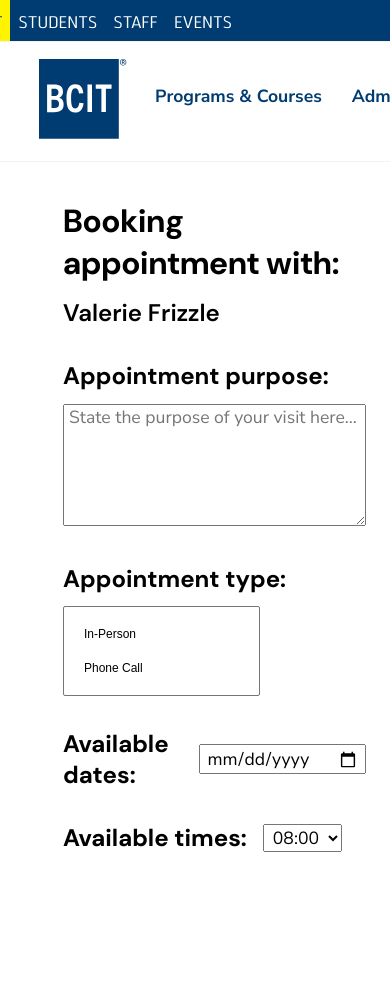
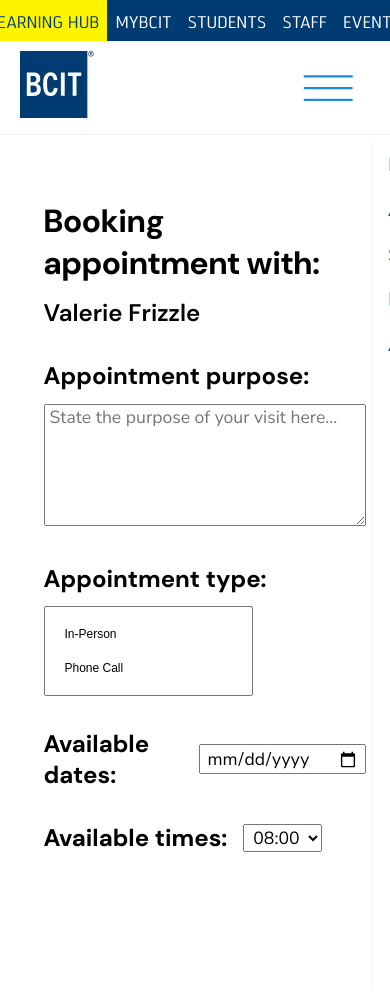
Before and after one commit to Gabe-CIT/TermProject, a Flask app: template templates/testbooking.html in a window 390 px wide. Run offline with Flask 3, Linux system fonts and the light colour scheme; the template is opened without the code that fills it, so the values that code supplies are empty; some libraries are stand-ins or nearby versions.

Commit message:
Made header responsive

```diff
--- a/static/css/base.css
+++ b/static/css/base.css
@@ -67,10 +67,14 @@ a {
 }
 
 /* Header section */
+.hamburger {
+    display: none;
+}
+
 .default {
     top: 0;
     position: fixed;
-    width: 100vw;
+    width: 100%;
     border-bottom: var(--grey-border);
     background-color: white;
     z-index: 1;
@@ -94,7 +98,7 @@ a {
 .portalnav ul {
     display: flex;
     position: absolute;
-    right: 150px;
+    right: var(--margin);
     height: 100%;
 }
 
@@ -128,13 +132,15 @@ div.logo {
 }
 
 svg.logo {
-    height: 80px;
+    max-height: 80px;
+    height: 10vh;
 }
 
 .sitenav ul {
     display: flex;
     list-style: none;
     margin-top: 15px;
+    width: fit-content;
 }
 
 .sitenav li {
@@ -266,12 +272,86 @@ svg.logo {
 
 @media screen and (max-width: 900px) {
 
+    :root {
+        --margin: 5vw;
+        --header-height: 18vh;
+        --sitenav-padding-y: 2vh;
+    }
+
     /* Header */
 
-    /* .sitenav li {
-        font-size: 1.5vw;
-    } */
+    main {
+        margin-left: 5vw;
+    }
 
+    .portalnav ul {
+        width: 100%;
+        justify-content: center;
+        right: 0;
+    }
+
+    .sitenav {
+        padding: var(--sitenav-padding-y) var(--margin);
+    }
+
+    .sitenav ul {
+        flex-direction: column;
+        position: absolute;
+        top: calc(var(--header-height) + var(--sitenav-padding-y));
+        height: 100vh;
+        margin-top: 0;
+        background-color: #fff;
+        border-left: var(--grey-border);
+    }
+
+    @keyframes open-options {
+        from {
+            right: -35vw;
+        }
+
+        to {
+            opacity: 1;
+            right: 0;
+        }
+    }
+
+    @keyframes close-options {
+        0% {
+            right: 0;
+        }
+
+        80% {
+            right: -40vw;
+        }
+
+        100% {
+            opacity: 0;
+        }
+    }
+
+    .open {
+        animation: open-options 1s ease;
+        right: 0;
+    }
+
+    .closed {
+        animation: close-options 1s ease;
+        right: -40vw;
+    }
+
+    .sitenav li {
+        font-size: 1.2rem;
+    }
+
+    .hamburger {
+        height: 10vh;
+        width: auto;
+        display: block;
+        position: absolute;
+        right: 5vw;
+        top: 50%;
+        transform: translateY(-25%);
+    }
 
     /* Footer */
     .site-footer {
@@ -308,10 +388,39 @@ svg.logo {
 }
 
 
-/* @media screen and (max-width: 480px) {
+@media screen and (max-width: 768px) {
 
-    Header
+    :root {
+        --sitenav-padding-y: 1vh;
+        --header-height: 16vh;
+    }
 
+    /* Header */
 
+    .default {
+        height: var(--header-height);
+    }
 
-} */
+    .sitenav {
+        padding: var(--sitenav-padding-y) 5vw;
+    }
+
+    svg.logo {
+        height: 8vh;
+    }
+
+}
+
+@media screen and (max-width: 480px) {
+
+    /* Header */
+
+    .portalnav li {
+        text-wrap: nowrap;
+    }
+
+    .closed {
+        right: -50vw;
+    }
+
+}
--- a/templates/base.html
+++ b/templates/base.html
@@ -41,13 +41,22 @@ CSS LINKS FOR OTHER ELEMENTS FOUND IN OTHER PAGES WILL REQUIRE YOU TO ADD THEM T
                     <svg class="logo" viewBox="0 0 95 85" xmlns="https://www.w3.org/2000/svg"><path fill="#003c71" d="M0 0h84.8v84.8H0z"/><path fill="#fff" d="M8.6 56.4V27.2h7.2c6.7 0 9.7 2.2 9.7 7.6 0 3-1.3 5.1-3.8 6.2v.1c3.3 1.2 4.5 3.7 4.5 7 0 6.7-4.3 8.4-10 8.4H8.6v-.1zm7.4-17c2.5 0 4.7-.9 4.7-4.1 0-3.1-2.3-3.7-4.7-3.7h-2.7v7.8H16zm.5 12.7c3.4 0 4.8-1.2 4.8-4.3 0-3.2-1.6-4.5-4.8-4.5h-3.2v8.8h3.2zm30.9-5.2c-.9 6.5-3.6 9.9-8.9 9.9-7 0-9.3-5.7-9.3-15.1 0-8.4 2.4-14.8 9.3-14.8 5.6 0 7.8 3.5 8.6 9.4l-4.5.4c-.6-3.7-1.9-5.5-4-5.5-3 0-4.5 3.1-4.5 10.5 0 8.1 1.3 10.8 4.5 10.8 2.3 0 3.7-2.1 4.3-6.1l4.5.5zm4.1 9.5V27.2h4.8v29.2h-4.8zm14.8 0V31.6h-6v-4.4h16.8v4.4h-6v24.8h-4.8z"/><path fill="#003c71" d="M89.426 3.253c.462 0 .84-.13.84-.625 0-.478-.408-.566-.826-.566h-.64v1.19h.626zm.885 2.15l-.77-1.554H88.8v1.554h-.71V1.454h1.304c.973 0 1.572.333 1.572 1.16 0 .48-.248.858-.742 1.046l.899 1.743h-.812zM92.126 3.5c0-1.584-.99-2.86-2.716-2.86-1.743 0-2.744 1.276-2.744 2.86 0 1.627 1 2.862 2.744 2.862 1.727 0 2.716-1.235 2.716-2.862zM86 3.5C86 1.54 87.288 0 89.41 0c2.12 0 3.398 1.54 3.398 3.5 0 1.916-1.278 3.5-3.398 3.5C87.288 7 86 5.416 86 3.5z"/></svg>
                 </a>
             </div>
-        <ul>
+            <ul class="sitenav-options closed invisible">
                 <li><a href="https://www.bcit.ca/study/">Programs & Courses</a></li>
                 <li><a href="https://www.bcit.ca/admission/">Admission</a></li>
                 <li><a href="https://www.bcit.ca/student-services/">Student Services</a></li>
                 <li><a href="https://www.bcit.ca/applied-research/">Research</a></li>
                 <li><a href="https://www.bcit.ca/about/">About BCIT</a></li>
             </ul>
+            <?xml version="1.0" encoding="utf-8"?>
+            <svg class="hamburger" width="800px" height="800px" viewBox="0 0 72 72" id="emoji" xmlns="http://www.w3.org/2000/svg">
+                <g id="line">
+                    <line x1="16" x2="56" y1="26" y2="26" fill="none" stroke="#1e88e5" stroke-linecap="round" stroke-linejoin="round" stroke-miterlimit="10" stroke-width="2"/>
+                    <line x1="16" x2="56" y1="36" y2="36" fill="none" stroke="#1e88e5" stroke-linecap="round" stroke-linejoin="round" stroke-miterlimit="10" stroke-width="2"/>
+                    <line x1="16" x2="56" y1="46" y2="46" fill="none" stroke="#1e88e5" stroke-linecap="round" stroke-linejoin="round" stroke-miterlimit="10" stroke-width="2"/>
+                </g>
+            </svg>
+        </div>
         </header>
     {% block content %}
     <!-- this is where the changing element would go -->
@@ -108,5 +117,21 @@ CSS LINKS FOR OTHER ELEMENTS FOUND IN OTHER PAGES WILL REQUIRE YOU TO ADD THEM T
             </ol>
         </section>
     </footer>
+    <script>
+        window.onload = function () {
+        const siteNavList = document.querySelector(".sitenav-options");
+            const hamburger = document.querySelector(".hamburger");
+            hamburger.addEventListener("click", function() {
+                if (siteNavList.classList.contains('closed')) {
+                    siteNavList.classList.add('open');
+                    siteNavList.classList.remove('closed');
+                    console.log('open')
+                }
+                else {
+                    siteNavList.classList.add('closed');
+                    siteNavList.classList.remove('open');
+                }});
+        }
+    </script>
 </body>
 </html>
```
Also changed, not shown: templates/booking.html (+22 -1 lines). Lines whose indentation alone changed are shown as unchanged.
